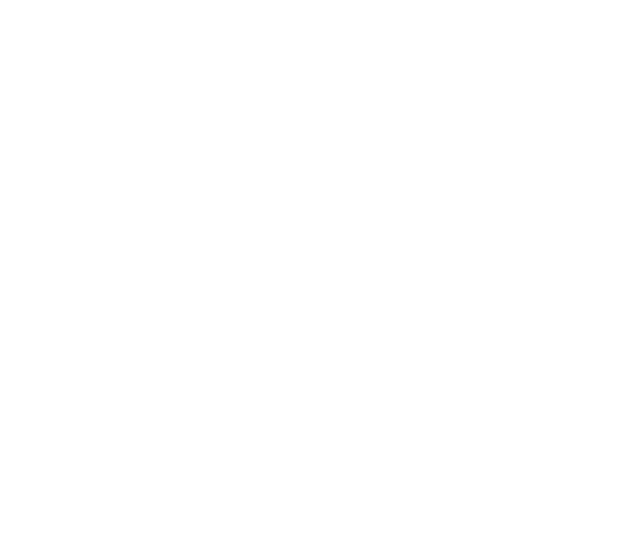
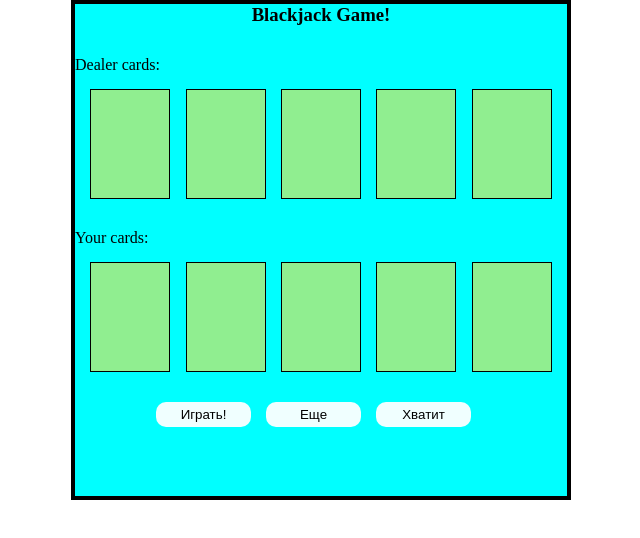
Before and after one commit to NikitaUrban/blackjackGame, a plain HTML site: page index.html in a window 1280 px wide. Shown: the whole page, without its empty margins (319-959 px from the left). Drawn offline with Linux system fonts and the light colour scheme.

Commit message:
success in css and html

```diff
--- a/css/style.css
+++ b/css/style.css
@@ -0,0 +1,61 @@
+*{
+    margin: 0;
+    padding: 0;
+    box-sizing: border-box;
+}
+img
+{
+    max-width: 100%;
+    height: auto;
+}
+.game_field{
+    width: 500px;
+    height: 500px;
+    border: 4px solid black;
+    margin: 0 auto;
+    background-color: aqua;
+    position: relative;
+}
+
+ #game_title{
+     text-align: center;
+}
+ #dealer_cards_title,#your_cards_title{
+     display: block;
+     margin-top: 30px;
+ }
+
+ .dealer_cards_block,.your_cards_block{
+     display: flex;
+     justify-content: space-evenly;
+ }
+.card {
+    width: 80px;
+    height: 110px;
+    border: 1px solid black;
+    background-color: lightgreen;
+    margin-top: 15px;
+}
+.buttons{
+    display: flex;
+    justify-content: center;
+    margin-top: 30px;
+
+}
+
+.buttons button{
+    width: 95px;
+    height: 25px;
+    background-color: azure;
+    border: none;
+    margin-right: 15px;
+    border-radius: 10px;
+
+}
+
+@media only screen and (max-width: 502px) {
+    .game_field{
+        width:320px;
+    }
+
+}
--- a/index.html
+++ b/index.html
@@ -10,6 +10,31 @@
 </head>
 <body>
 
+    <div class="game_field">
+        <h3 id="game_title">Blackjack Game!</h3>
+            <span id="dealer_cards_title">Dealer cards:</span>
+            <div class="dealer_cards_block">
+                <div class="card"></div>
+                <div class="card"></div>
+                <div class="card"></div>
+                <div class="card"></div>
+                <div class="card"></div>
+            </div>
+            <span id="your_cards_title">Your cards:</span>
+        <div class="your_cards_block">
+            <div class="card"></div>
+            <div class="card"></div>
+            <div class="card"></div>
+            <div class="card"></div>
+            <div class="card"></div>
+        </div>
+        <div class="buttons">
+            <button>Играть!</button>
+            <button>Еще</button>
+            <button>Хватит</button>
+        </div>
+
+    </div>
 <script src="js/jquery-3.5.1.js"></script>
 <script src="js/script.js"></script>
 </body>
```
